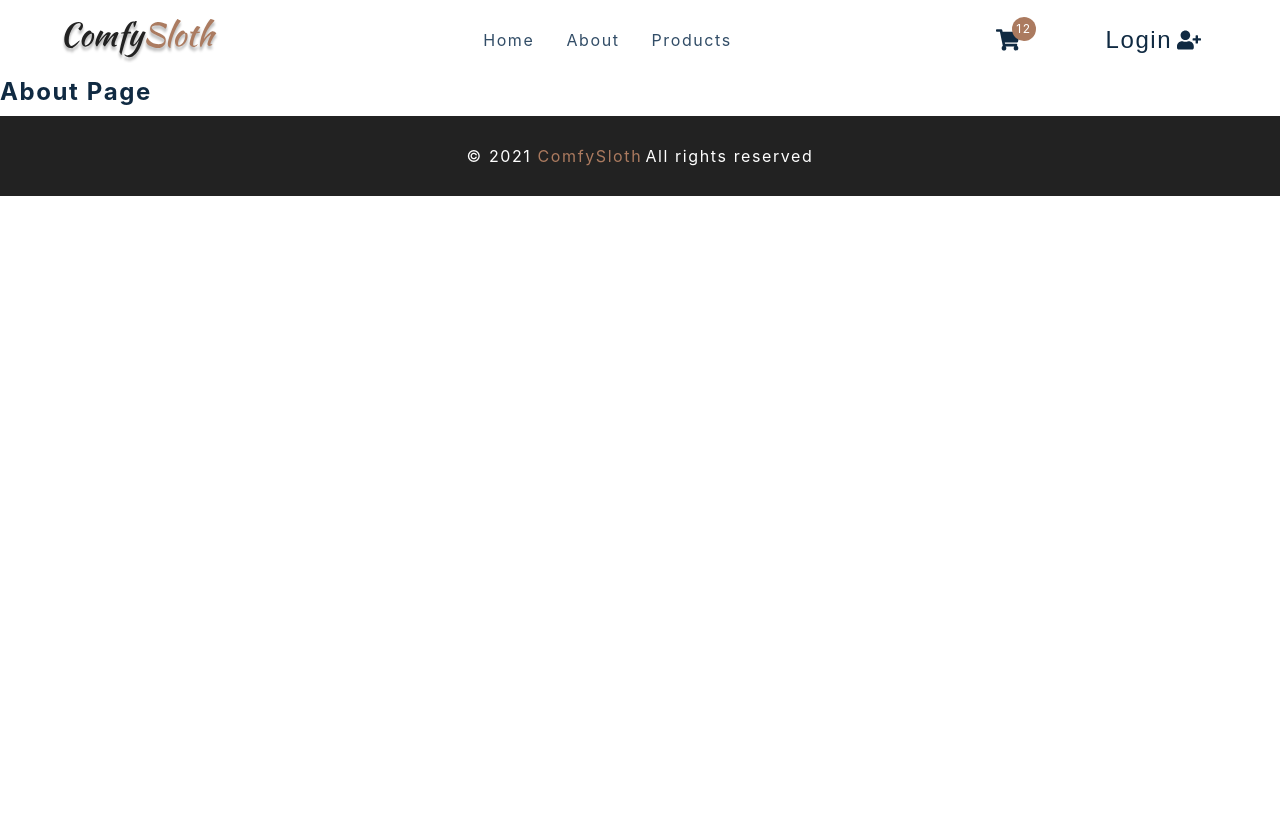
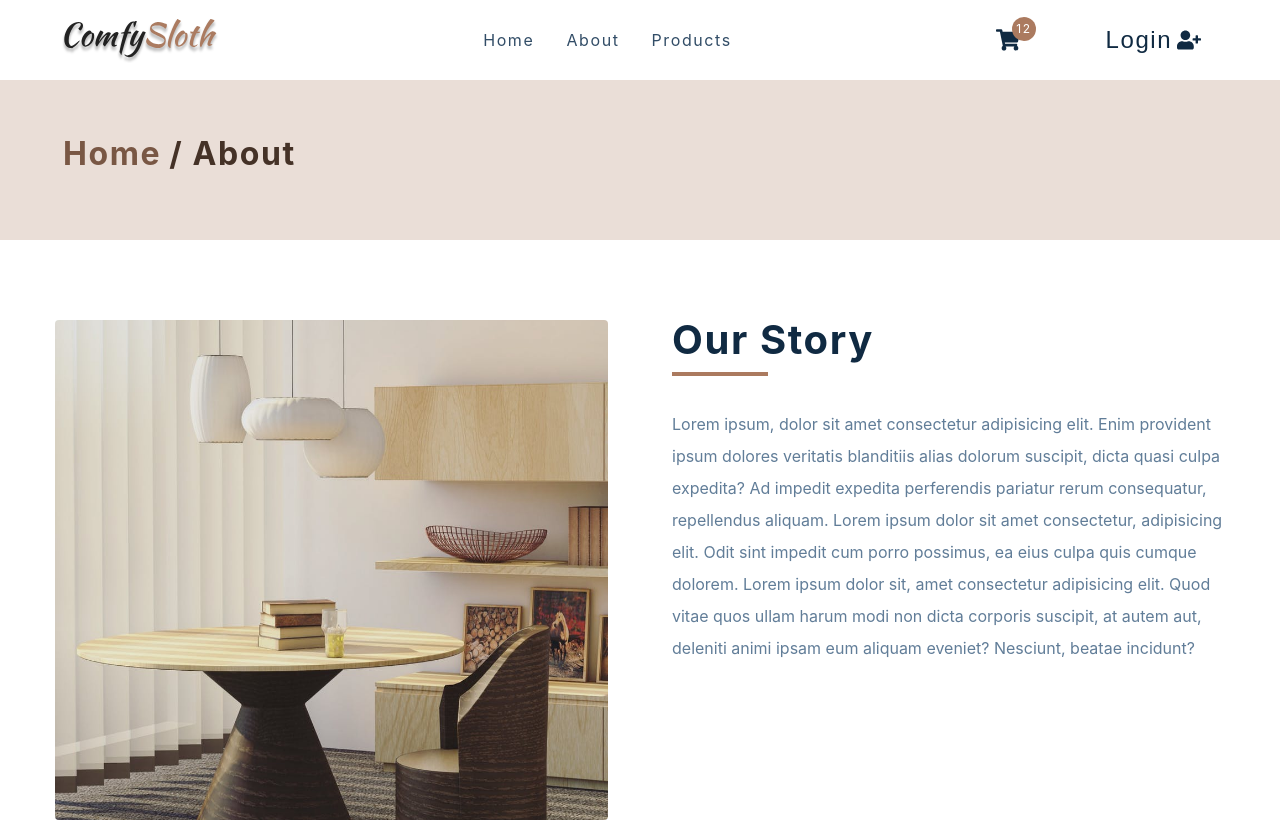
Before and after one commit to nfragiskatos/React-Comfy_Sloth, a React (Create React App) app: page /React-Comfy_Sloth/about in a window 1280 px wide. Shown: the top 822 px of the page. Before the commit the page ends 800 px from the top, so only its background shows below. Built offline with nearby package versions, Linux system fonts and the light colour scheme.

Commit message:
initial implementation of about page, checkout page, and hero
- each given a hero to display at top
- Hero takes in title prop

```diff
--- a/src/components/PageHero.js
+++ b/src/components/PageHero.js
@@ -1,9 +1,18 @@
-import React from 'react'
-import styled from 'styled-components'
-import { Link } from 'react-router-dom'
-const PageHero = () => {
-  return <h4>page hero</h4>
-}
+import React from "react";
+import { Link } from "react-router-dom";
+import styled from "styled-components";
+import { project } from "../ProjectProperties";
+const PageHero = ({ title }) => {
+  return (
+    <Wrapper>
+      <div className="section-center">
+        <h3>
+          <Link to={project.nav.homepage}>Home</Link>/ {title}
+        </h3>
+      </div>
+    </Wrapper>
+  );
+};
 
 const Wrapper = styled.section`
   background: var(--clr-primary-10);
@@ -21,6 +30,6 @@ const Wrapper = styled.section`
   a:hover {
     color: var(--clr-primary-1);
   }
-`
+`;
 
-export default PageHero
+export default PageHero;
--- a/src/pages/AboutPage.js
+++ b/src/pages/AboutPage.js
@@ -1,11 +1,35 @@
-import React from 'react'
-import styled from 'styled-components'
-import { PageHero } from '../components'
-import aboutImg from '../assets/hero-bcg.jpeg'
+import React from "react";
+import styled from "styled-components";
+import aboutImg from "../assets/hero-bcg.jpeg";
+import { PageHero } from "../components";
 
 const AboutPage = () => {
-  return <h4>about page</h4>
-}
+  return (
+    <main>
+      <PageHero title="about" />
+      <Wrapper className="page section section-center">
+        <img src={aboutImg} alt="nice desk" />
+        <article>
+          <div className="title">
+            <h2>our story</h2>
+            <div className="underline"></div>
+          </div>
+          <p>
+            Lorem ipsum, dolor sit amet consectetur adipisicing elit. Enim
+            provident ipsum dolores veritatis blanditiis alias dolorum suscipit,
+            dicta quasi culpa expedita? Ad impedit expedita perferendis pariatur
+            rerum consequatur, repellendus aliquam. Lorem ipsum dolor sit amet
+            consectetur, adipisicing elit. Odit sint impedit cum porro possimus,
+            ea eius culpa quis cumque dolorem. Lorem ipsum dolor sit, amet
+            consectetur adipisicing elit. Quod vitae quos ullam harum modi non
+            dicta corporis suscipit, at autem aut, deleniti animi ipsam eum
+            aliquam eveniet? Nesciunt, beatae incidunt?
+          </p>
+        </article>
+      </Wrapper>
+    </main>
+  );
+};
 
 const Wrapper = styled.section`
   display: grid;
@@ -33,5 +57,5 @@ const Wrapper = styled.section`
   @media (min-width: 992px) {
     grid-template-columns: 1fr 1fr;
   }
-`
-export default AboutPage
+`;
+export default AboutPage;
--- a/src/pages/CheckoutPage.js
+++ b/src/pages/CheckoutPage.js
@@ -1,12 +1,16 @@
-import React from 'react'
-import styled from 'styled-components'
-import { PageHero, StripeCheckout } from '../components'
-// extra imports
-import { useCartContext } from '../context/cart_context'
-import { Link } from 'react-router-dom'
+import React from "react";
+import styled from "styled-components";
+import { PageHero } from "../components";
 
 const CheckoutPage = () => {
-  return <h4>checkout page</h4>
-}
-const Wrapper = styled.div``
-export default CheckoutPage
+  return (
+    <main>
+      <PageHero title="checkout" />
+      <Wrapper className="page">
+        <h1>checkout here</h1>
+      </Wrapper>
+    </main>
+  );
+};
+const Wrapper = styled.div``;
+export default CheckoutPage;
```
